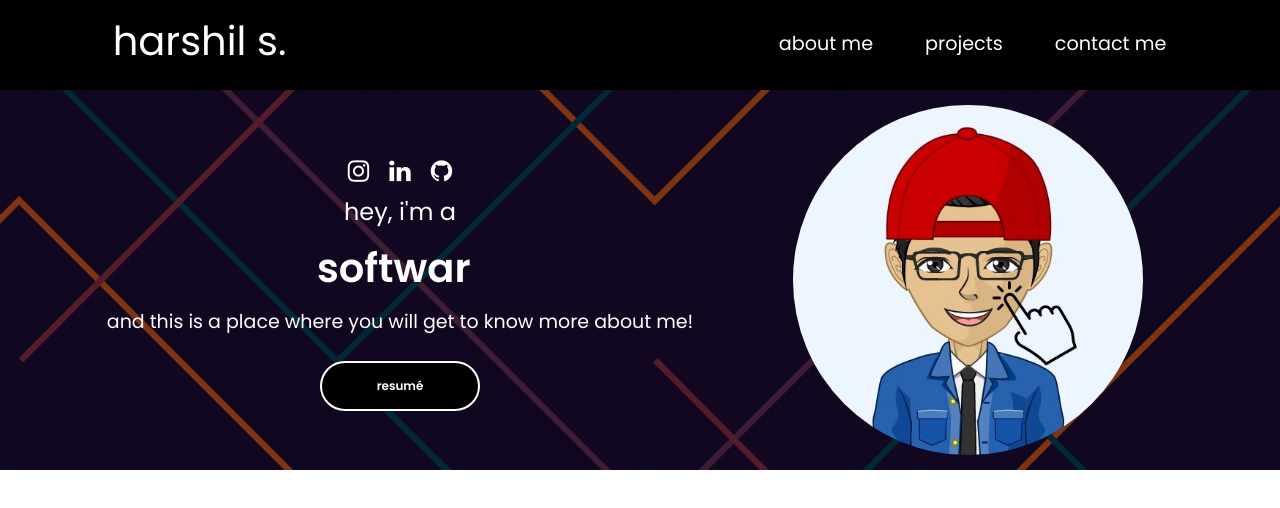
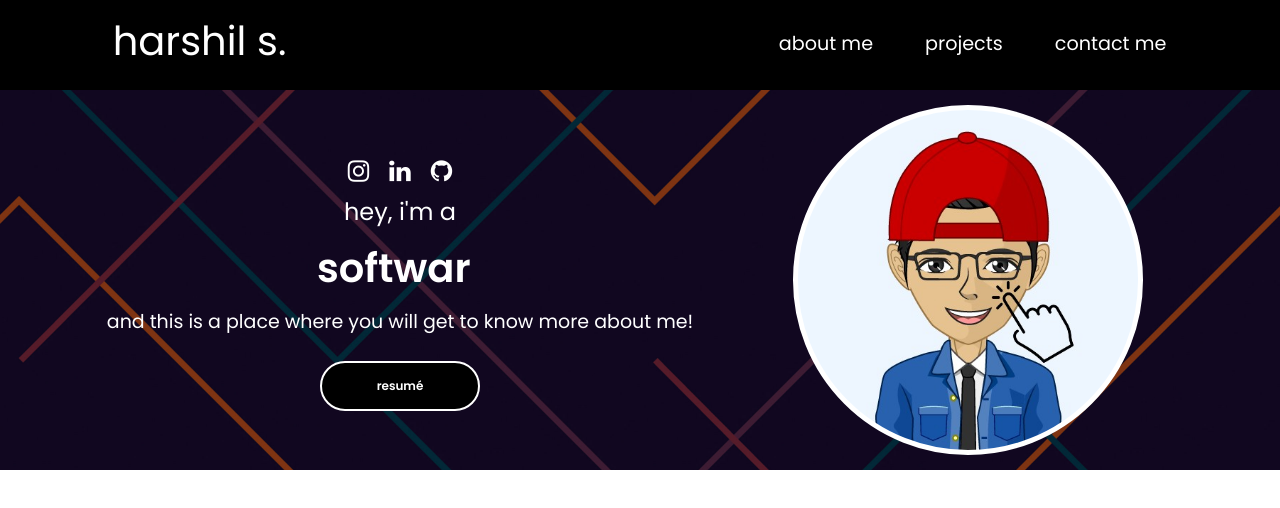
Before and after one commit to harshils1/portfoliov2, a React (Create React App) app: page / in a window 1280 px wide. Shown: the top 508 px of the page. Built offline with nearby package versions, Linux system fonts and the light colour scheme; a web font is replaced by a local one.

Commit message:
added animation

```diff
--- a/src/Portfolio/Home/Profile.css
+++ b/src/Portfolio/Home/Profile.css
@@ -70,7 +70,9 @@
   background-size: cover;
   border-radius: 50%;
   background-position: center;
+  border: 5px solid white;
   cursor: pointer;
+  transition: all 0.2s ease-out;
 }
 
 .pic2 {
@@ -80,7 +82,9 @@
   background-size: cover;
   border-radius: 50%;
   background-position: center;
+  border: 5px solid white;
   cursor: pointer;
+  transition: all 0.2s ease-out;
 }
 
 .colz .colz-icon i {
```
